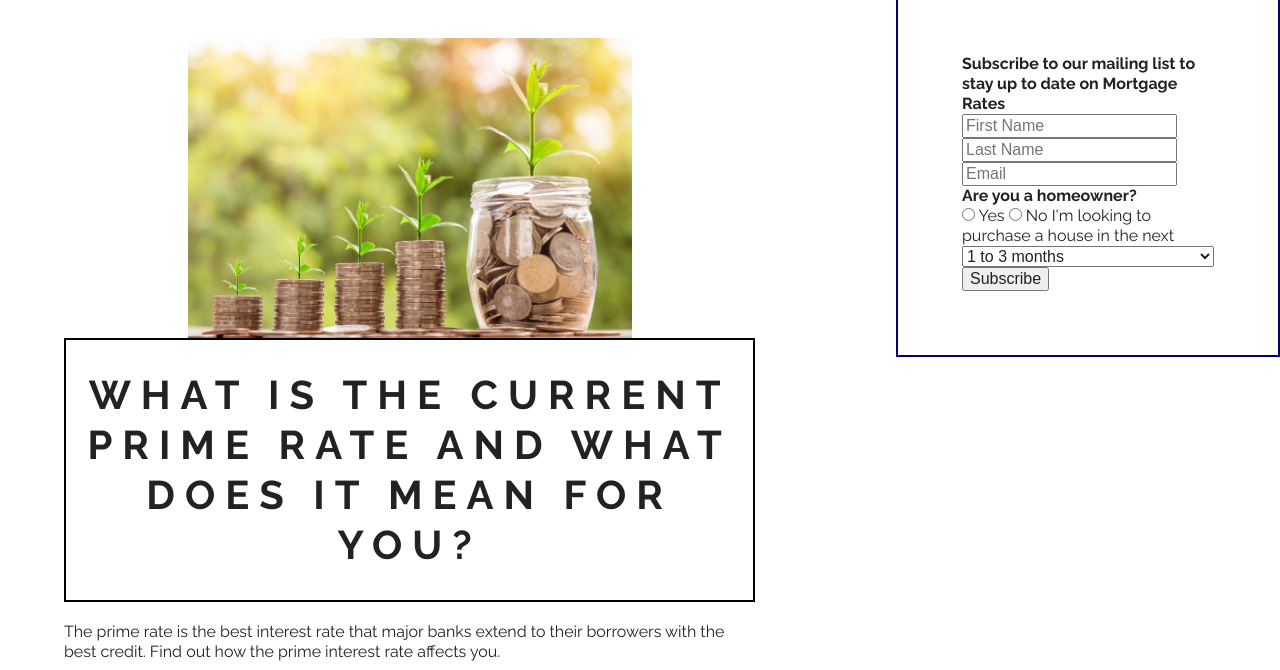
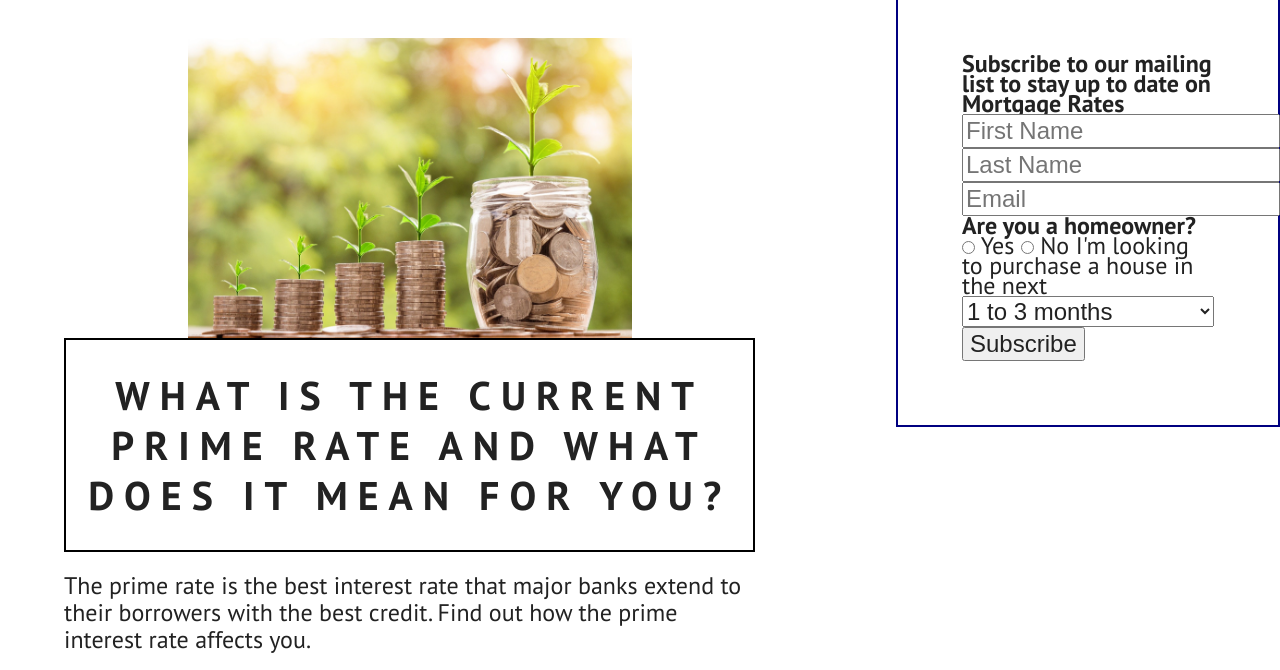
Before and after one commit to hiraahsan/techTestWise, a website built with webpack: page src/index.html in a window 1280 px wide. Shown: the part 112-782 px from the top of the page. Built offline with nearby package versions, Linux system fonts and the light colour scheme; no server answers.

Commit message:
changing font

```diff
--- a/src/styles/_base.scss
+++ b/src/styles/_base.scss
@@ -1,4 +1,5 @@
-@import url('https://fonts.googleapis.com/css?family=Raleway:400,700&display=swap');
+// @import url('https://fonts.googleapis.com/css?family=Raleway:400,700&display=swap');
+@import url('https://fonts.googleapis.com/css?family=PT+Sans:400,700&display=swap');
 
 
 html {
@@ -6,12 +7,21 @@ html {
 }
 
 body {
-    font-family: 'Raleway', sans-serif;
-    font-size: 1.6rem;
+    font-family: 'PT Sans', sans-serif;
+    font-size: 2.4rem;
+
+    p {
+        line-height: 2.7rem;;
+    }
 }
 
 h1, h2, h3 {
     font-weight: 700;
+}
+
+img {
+    display: block;
+    max-width: 100%;
 }
 
 .wrapper {
```
